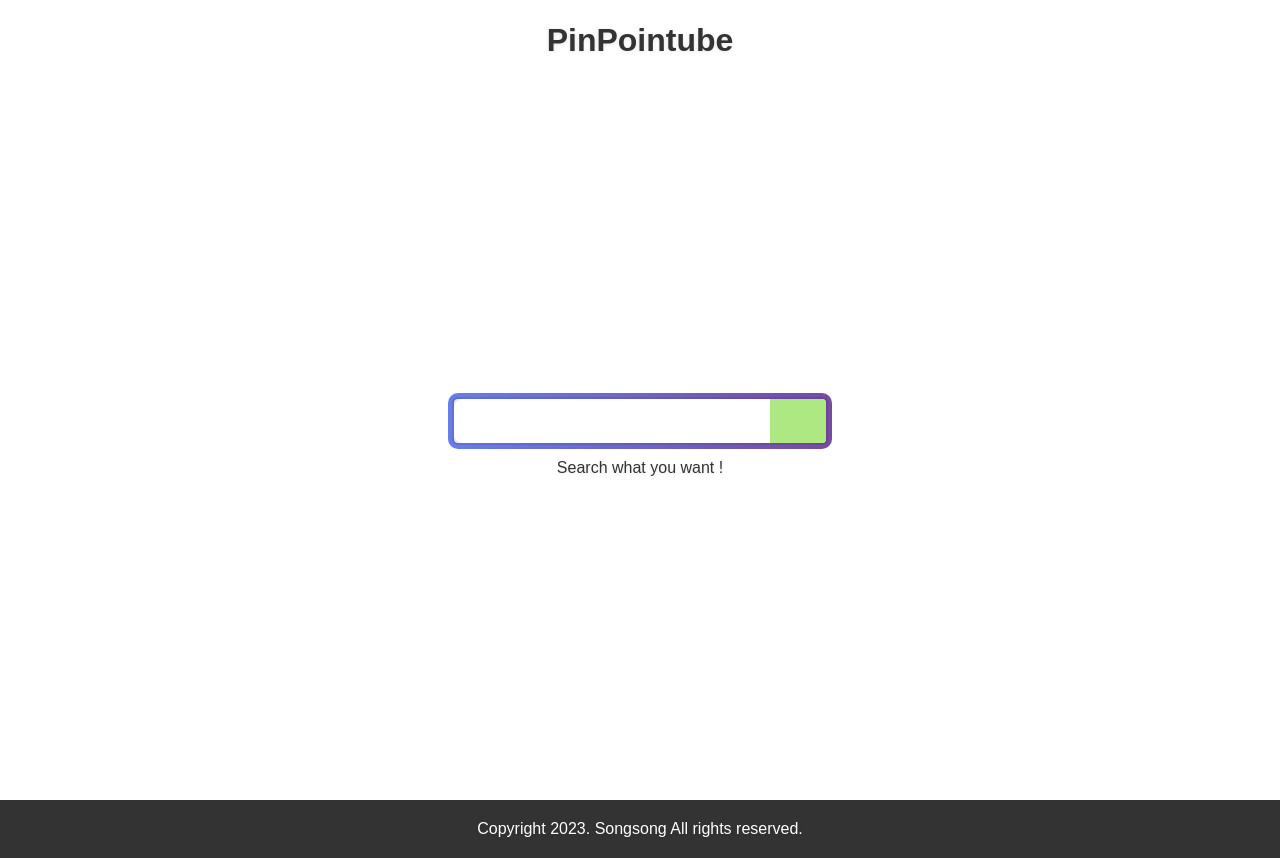
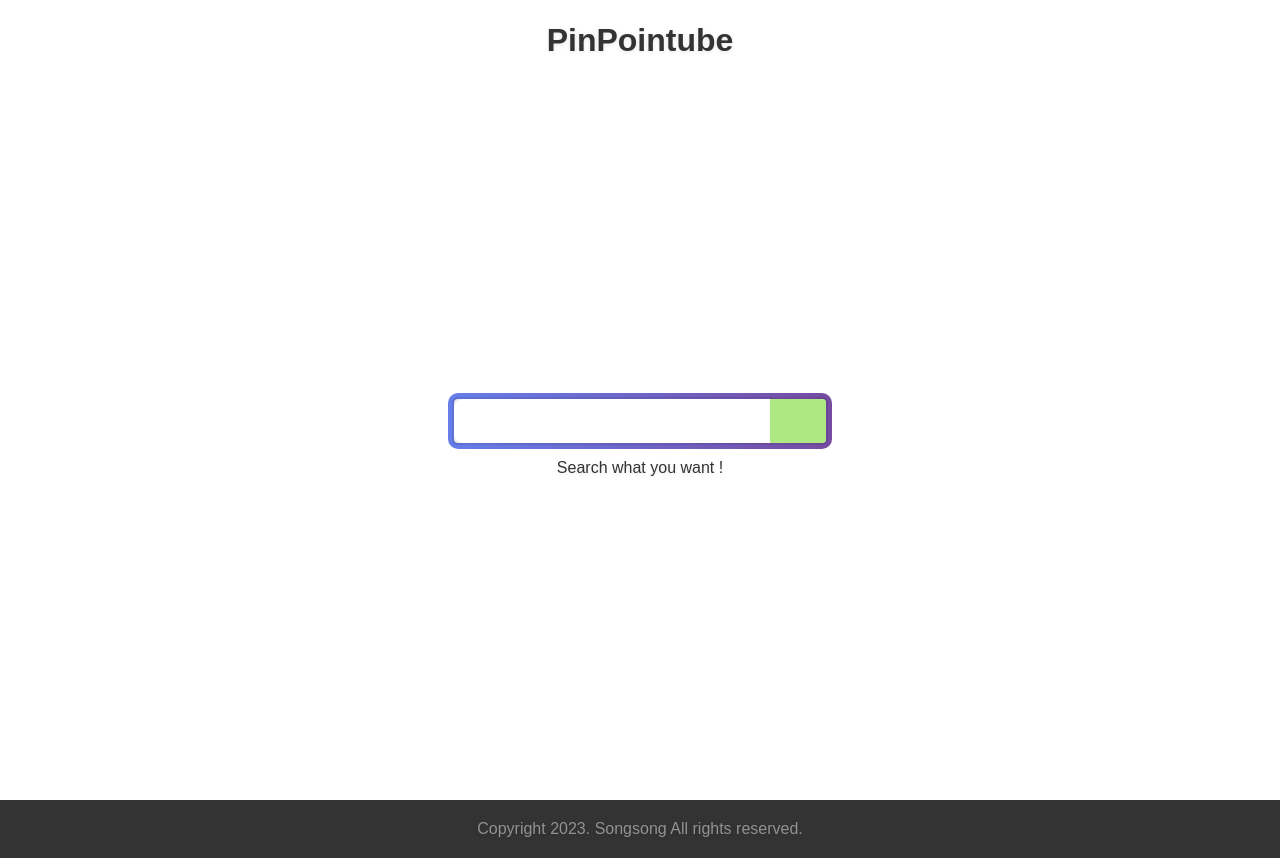
Before and after one commit to son9son9/smart-searcher, a React (Create React App) app: page / in a window 1280 px wide. Built offline with nearby package versions, Linux system fonts and the light colour scheme.

Commit message:
fixing design

```diff
--- a/src/App.css
+++ b/src/App.css
@@ -3,7 +3,7 @@
   font-family: Arial, sans-serif;
   color: #333;
   text-shadow: 0px 1px 4px rgba(0, 0, 0, 0.1);
-  /* background: linear-gradient(to right, #667eea 0%, #764ba2 100%, #6b8dd6 100%); */
+  /* background: #333; */
 }
 
 * {
--- a/src/components/footer.jsx
+++ b/src/components/footer.jsx
@@ -2,7 +2,7 @@ import styled from "styled-components";
 
 const StyledFooter = styled.footer`
   background-color: #333;
-  color: #fff;
+  color: #929292;
   padding: 20px;
   text-align: center;
 `;
```
